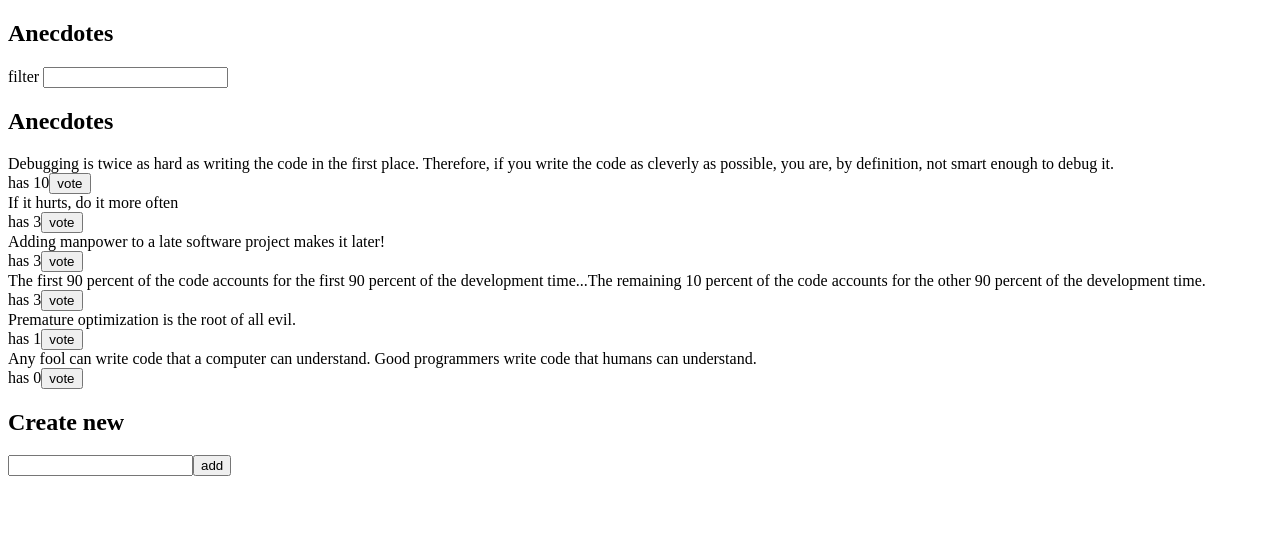
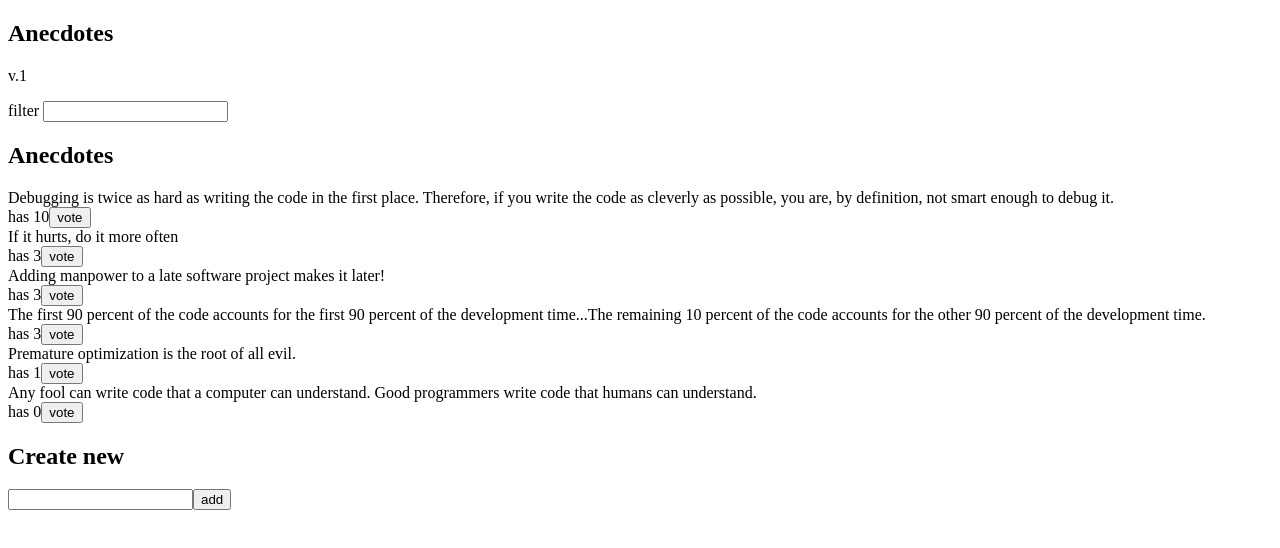
Before and after one commit to YuliaKokorieva/LearningCICDrepo, a React (Create React App) app: page / in a window 1280 px wide. Shown: the top 548 px of the page. Built offline with nearby package versions, Linux system fonts and the light colour scheme; data requests are answered from the project's data file.

Commit message:
added version to frontpage

```diff
--- a/src/App.js
+++ b/src/App.js
@@ -20,6 +20,7 @@ const App = () => {
   return (
     <div>
       <h2>Anecdotes</h2>
+      <p>v.1</p>
       {visible
         ?<Notification/>
         : null}
```
